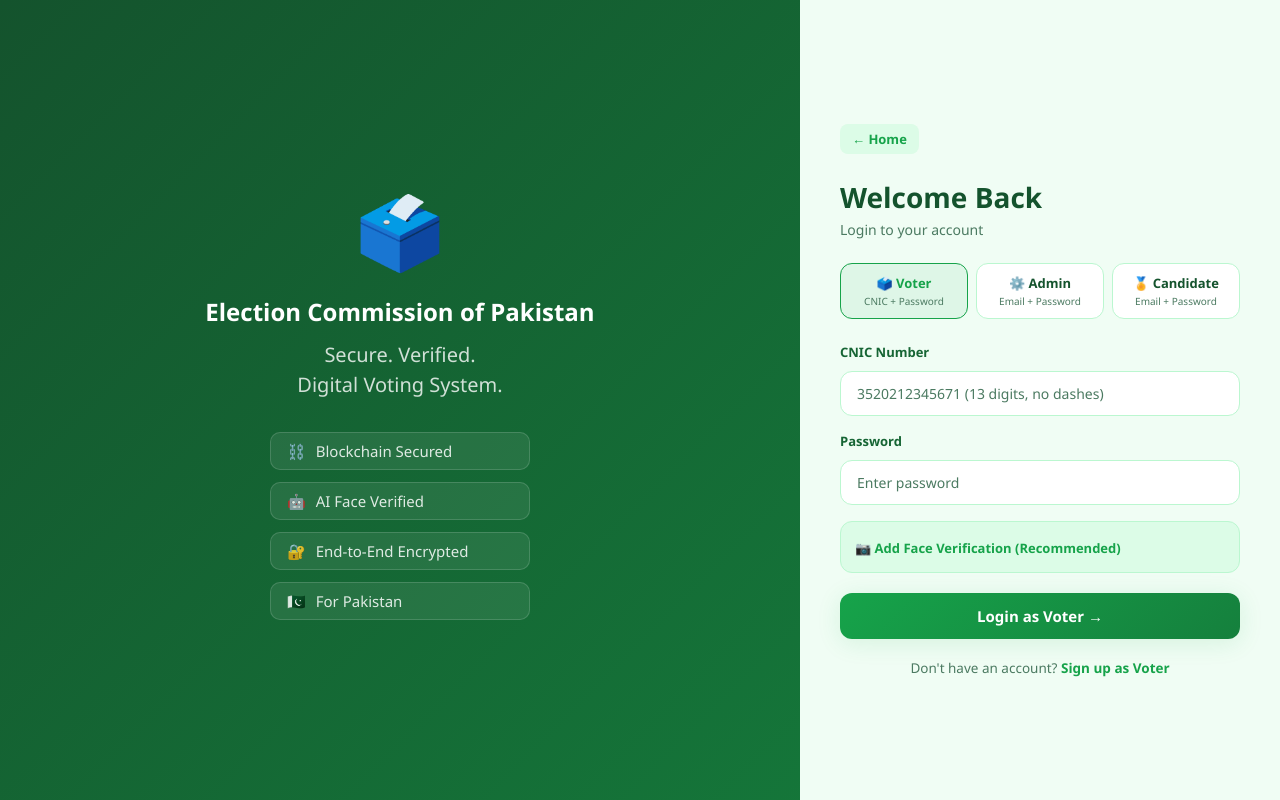
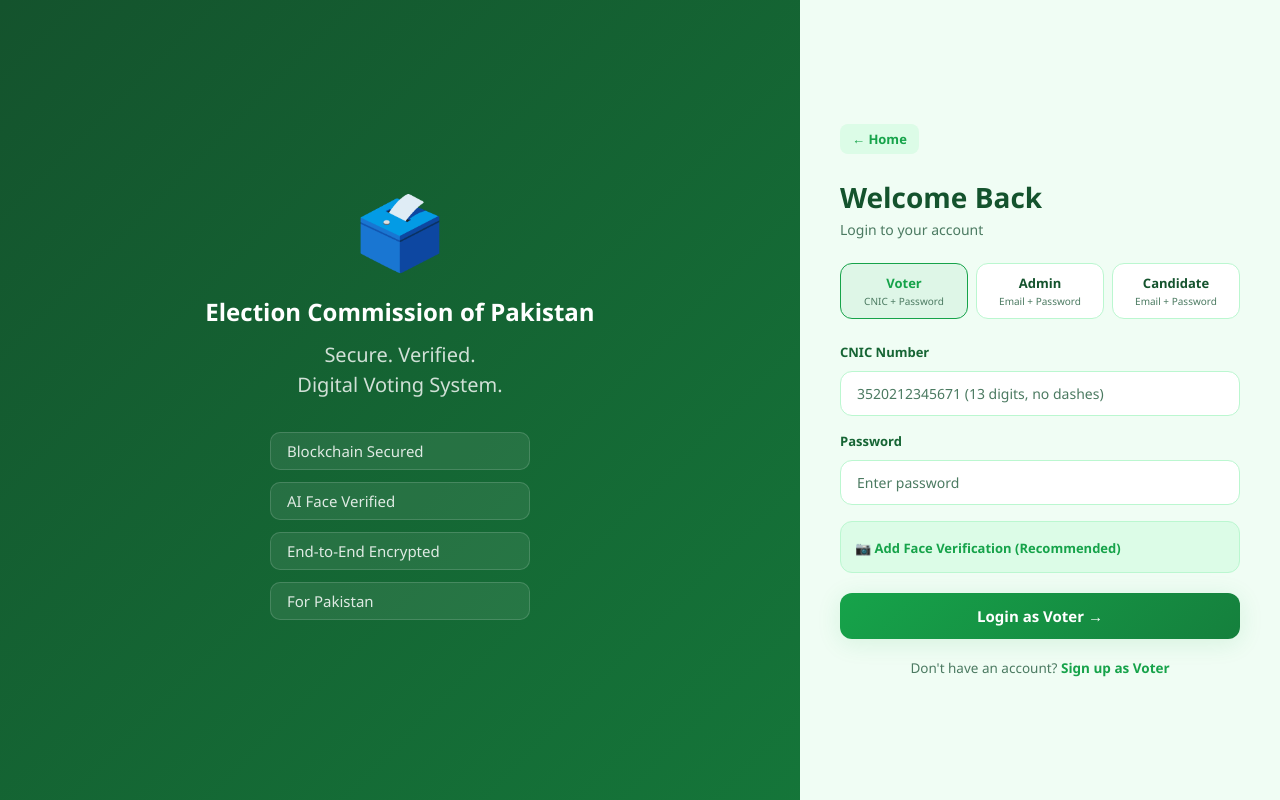
Before and after one commit to Tayyaba-blip/evoting-system, a React (Vite) app in the folder frontend/votingsystemfrontend/: page /login in a window 1280 px wide. Built offline with nearby package versions, Linux system fonts and the light colour scheme; no server answers; a web font is replaced by a local one.

Commit message:
Fix Railway API base URL

```diff
--- a/frontend/votingsystemfrontend/src/api/axiosInstance.js
+++ b/frontend/votingsystemfrontend/src/api/axiosInstance.js
@@ -1,7 +1,7 @@
 import axios from 'axios';
 
 const api = axios.create({
-  baseURL: '/api',
+baseURL: import.meta.env.VITE_API_BASE || '/api',
   withCredentials: true,
 });
 
--- a/frontend/votingsystemfrontend/src/pages/Login/LoginPage.jsx
+++ b/frontend/votingsystemfrontend/src/pages/Login/LoginPage.jsx
@@ -11,9 +11,9 @@
 import LivenessCheck from '../../components/LivenessCheck/LivenessCheck';
 
 const ROLES = [
-  { key: 'voter',     label: '🗳️ Voter',     desc: 'CNIC + Password' },
-  { key: 'admin',     label: '⚙️ Admin',     desc: 'Email + Password' },
-  { key: 'candidate', label: '🏅 Candidate', desc: 'Email + Password' },
+  { key: 'voter',     label: 'Voter',     desc: 'CNIC + Password' },
+  { key: 'admin',     label: 'Admin',     desc: 'Email + Password' },
+  { key: 'candidate', label: 'Candidate', desc: 'Email + Password' },
 ];
 
 const voterSchema = Yup.object({
@@ -99,10 +99,10 @@
             Secure. Verified.<br />Digital Voting System.
           </p>
           <div className={styles.ecpFeatures}>
-            <div className={styles.feature}><span>⛓️</span> Blockchain Secured</div>
-            <div className={styles.feature}><span>🤖</span> AI Face Verified</div>
-            <div className={styles.feature}><span>🔐</span> End-to-End Encrypted</div>
-            <div className={styles.feature}><span>🇵🇰</span> For Pakistan</div>
+            <div className={styles.feature}> Blockchain Secured</div>
+            <div className={styles.feature}> AI Face Verified</div>
+            <div className={styles.feature}> End-to-End Encrypted</div>
+            <div className={styles.feature}> For Pakistan</div>
           </div>
         </div>
       </div>
```
